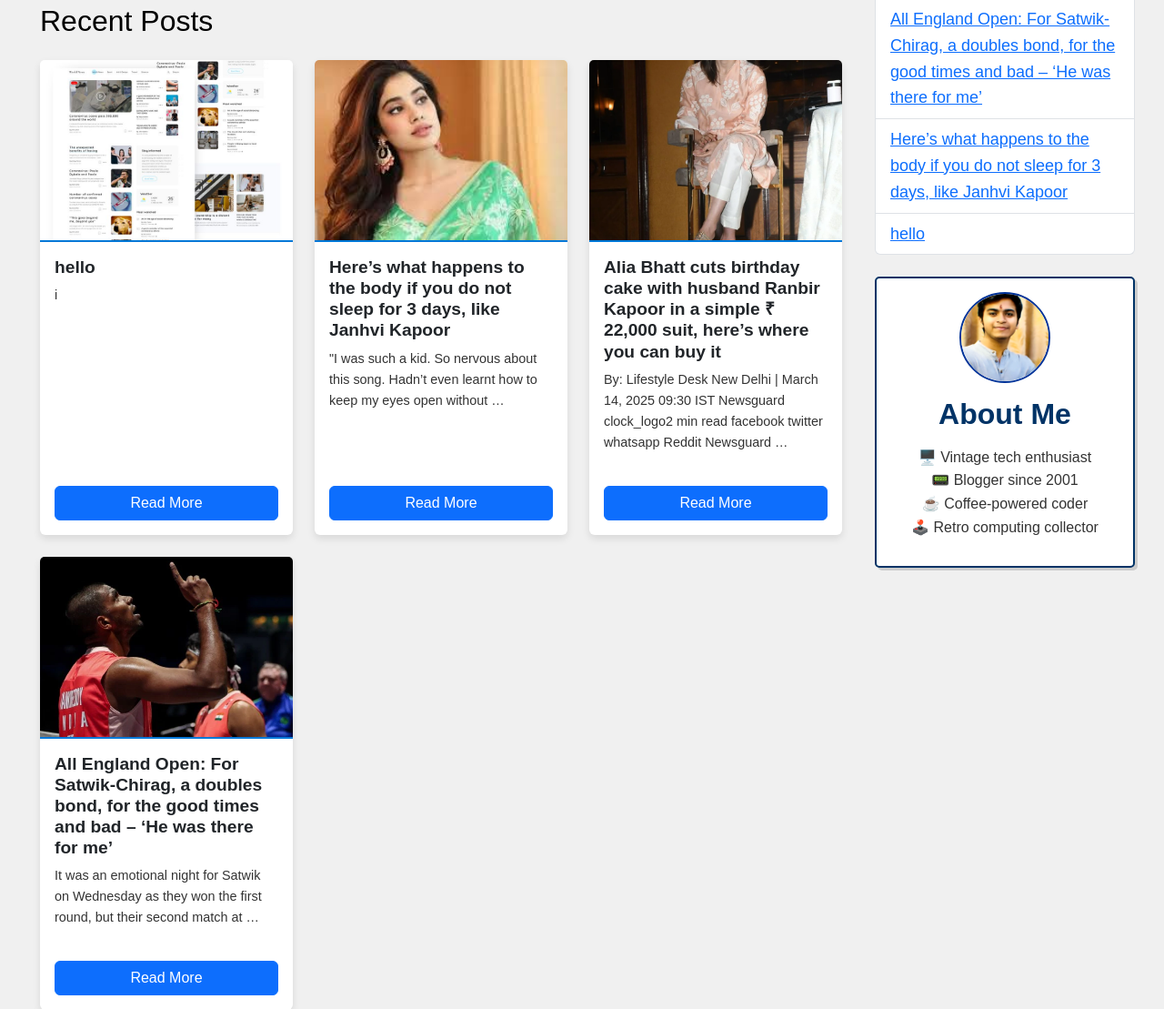
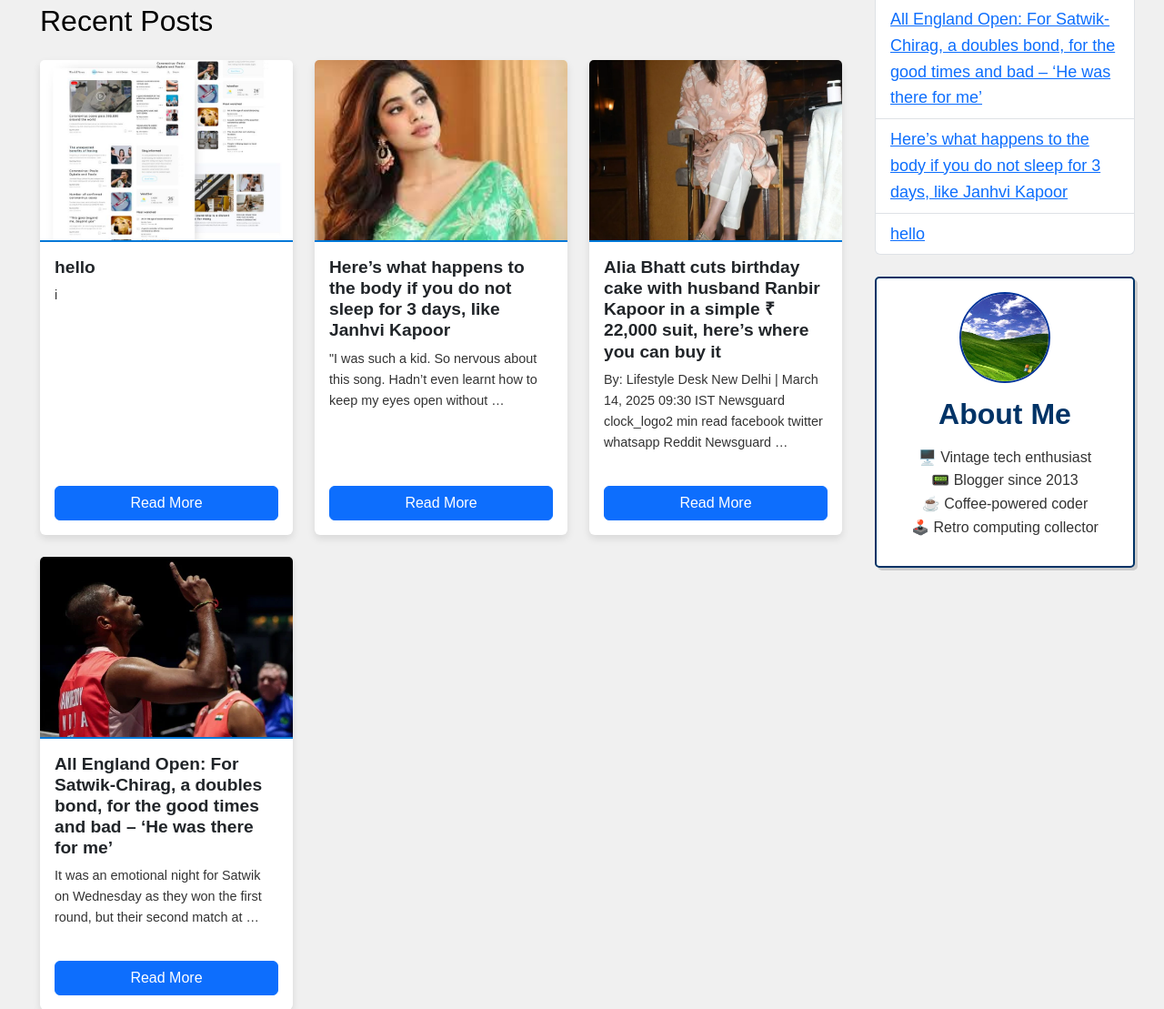
Before and after one commit to Anuragdadhich/dailyblog, a Django app: page / in a window 1280 px wide. Shown: the part 632-1741 px from the top of the page at 91% size. Run offline with Django 5.2, Linux system fonts and the light colour scheme; data comes from the database, SQL or seed files in the repository; both versions use the stored data as it was after the commit; parts of the project's set-up code (start-up, migrations or seed data) failed here and were passed over; some web fonts are replaced.

Commit message:
Merge remote chang

```diff
--- a/static/css/style.css
+++ b/static/css/style.css
@@ -720,9 +720,10 @@ body.windows-xp-theme {
 }
     /* Windows XP Styling */
     .windows-xp-theme {
-        background-color: #ece9d8;
+        background-color: #faf6ef;
         font-family: 'Arial', sans-serif;
         padding: 20px;
+
     }
 
     .win-xp-title {
@@ -859,7 +860,8 @@ body.windows-xp-theme {
 
 /* Windows XP Older Footer Styling */
 .windows-xp-old-footer {
-    background-color: #ece9d8; /* Light gray background */
+    margin-top: 12px;
+    background-color: #f6f0ea; /* Light gray background */
     border-top: 2px solid #003366; /* Classic blue border */
     padding: 20px 0;
     font-family: 'Arial', sans-serif;
--- a/template/base.html
+++ b/template/base.html
@@ -112,7 +112,7 @@
                         <div class="author-box">
                             <!-- Author Image with Animation -->
                             <div class="author-image-container">
-                                <img src="{% static 'images/WhatsApp Image 2025-03-14 at 18.16.48_f2a03171.jpg' %}"
+                                <img src="{% static 'images/OIP.jpeg' %}"
                                      class="author-image"
                                      alt="Author Photo"
                                      onmouseover="this.style.transform='translateY(-2px)'"
@@ -124,7 +124,7 @@
                                 <h3 class="win-xp-title">About Me</h3>
                                 <p class="win-xp-text">
                                     🖥️ Vintage tech enthusiast<br>
-                                    📟 Blogger since 2001<br>
+                                    📟 Blogger since 2013<br>
                                     ☕ Coffee-powered coder<br>
                                     🕹️ Retro computing collector
                                 </p>
```
Also changed, not shown: db.sqlite3, static/images/OIP.jpeg (added).
